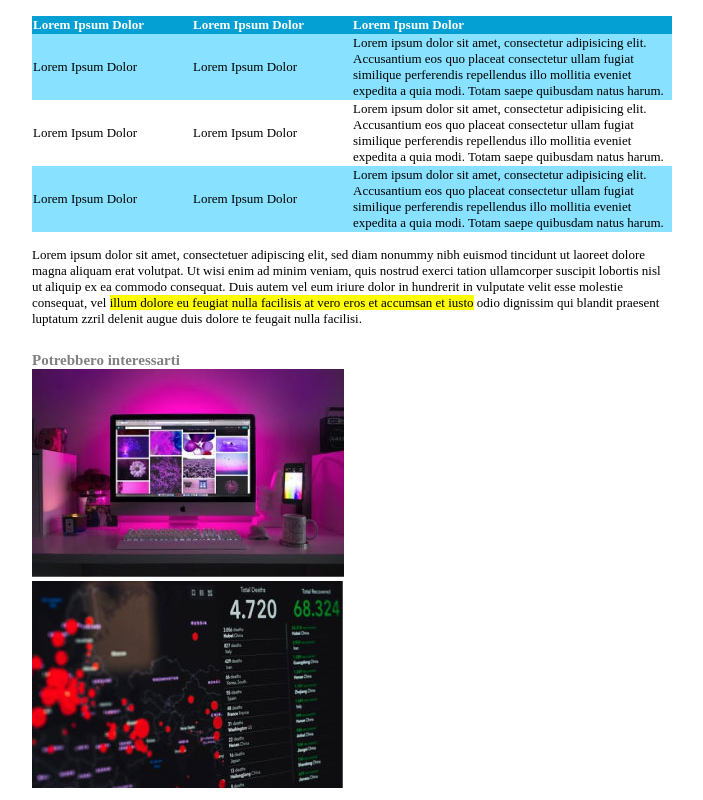
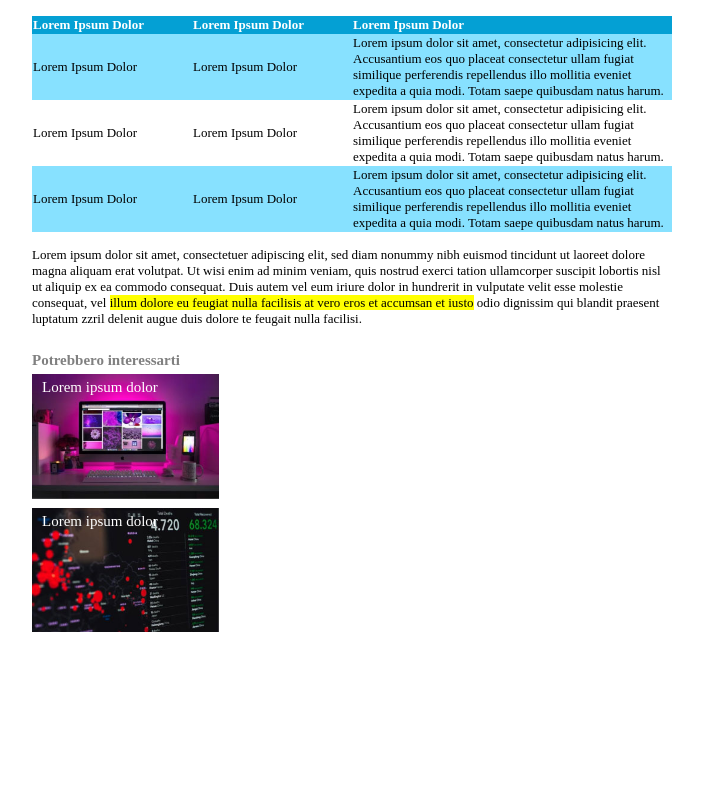
Before and after one commit to christiansaccani/html-css-booleaner, a plain HTML site: page index.html in a window 1280 px wide. Shown: the part 1025-1825 px from the top of the page, without its empty margins (288-991 px from the left). After the commit the page ends 1669 px from the top, so only its background shows below. Drawn offline with Linux system fonts and the light colour scheme.

Commit message:
completamento footer

```diff
--- a/css/style.css
+++ b/css/style.css
@@ -32,6 +32,9 @@ h1 {
 
 div {
     font-size: 13px;
+}
+
+.text {
     margin-top: 15px;
 }
 
@@ -61,3 +64,24 @@ thead {
     font-size: 15px;
     color: grey;
 }
+
+.image-container {
+    position: relative;
+    display: inline-block;
+  }
+
+.image-container img {
+    margin-top: 5px;
+    display: block;
+    width: 60%;
+    height: auto;
+}
+
+.overlay-text {
+    position: absolute;
+    top: 0px;
+    left: -10px;
+    color: #fff;
+    padding: 10px 20px;
+    font-size: 15px;
+}
--- a/index.html
+++ b/index.html
@@ -32,7 +32,7 @@
         </section>
         <!-- sezione testo -->
         <section>
-            <div>
+            <div class="text">
                 Lorem ipsum dolor sit amet, consectetuer adipiscing elit, sed diam nonummy nibh euismod tincidunt ut laoreet dolore magna aliquam erat volutpat. Ut wisi enim ad minim veniam, quis nostrud <span id="evidenziato">exerci tation ullamcorper suscipit lobortis nisl ut aliquip ex ea commodo consequat.</span> Duis autem vel eum iriure dolor in hundrerit in vulputate velit esse molestie consequat, vel illum dolore eu feugiat nulla facilisis at vero eros et accumsan et iusto odio dignissim qui blandit praesent luptatum zzril delenit augue duis dolore te feugait nulla facilisi.
             </div>
             <ul>
@@ -65,7 +65,7 @@
             </tr>
         </table>
         <!-- foot text -->
-        <div>
+        <div class="text">
             Lorem ipsum dolor sit amet, consectetuer adipiscing elit, sed diam nonummy nibh euismod tincidunt ut laoreet dolore magna aliquam erat volutpat. Ut wisi enim ad minim veniam, quis nostrud exerci tation ullamcorper suscipit lobortis nisl ut aliquip ex ea commodo consequat. Duis autem vel eum iriure dolor in hundrerit in vulputate velit esse molestie consequat, vel <span id="evidenziato">illum dolore eu feugiat nulla facilisis at vero eros et accumsan et iusto</span> odio dignissim qui blandit praesent luptatum zzril delenit augue duis dolore te feugait nulla facilisi.
         </div>
     </main>
@@ -74,9 +74,15 @@
         <div id="int">
             <strong>Potrebbero interessarti</strong>
         </div>
-        <img src="img/monitor.jpg" alt="monitor">           <!-- PROVA A POSIZIONARE LE SCRITTE SOPRA LE IMMAGINI -->
+        <div class="image-container">
+            <img src="img/monitor.jpg" alt="monitor">
+            <div class="overlay-text">Lorem ipsum dolor</div>
+        </div>
         <br>
-        <img src="img/graph.jpg" alt="graph">
+        <div class="image-container">
+            <img src="img/graph.jpg" alt="monitor">
+            <div class="overlay-text">Lorem ipsum dolor</div>
+        </div>
     </footer>
 </body>
 </html>
```
